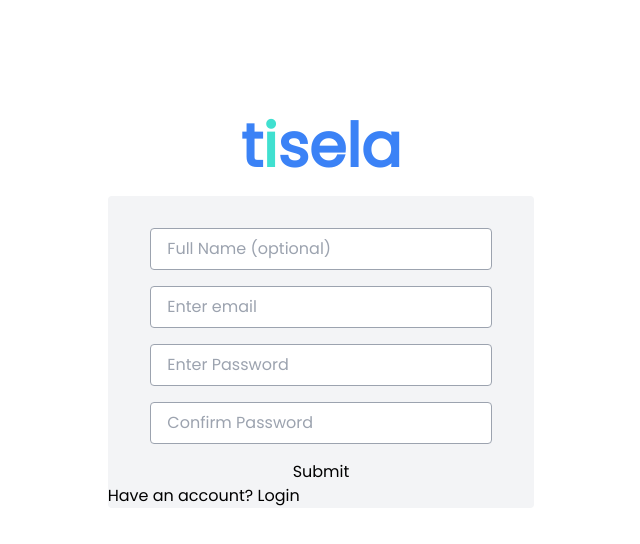
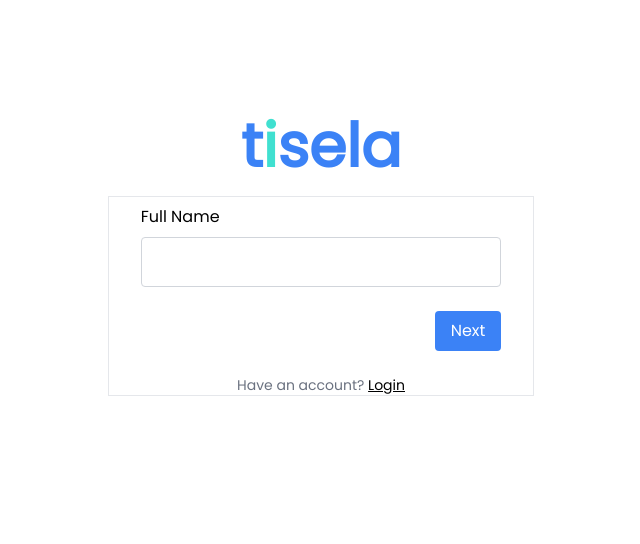
Before and after one commit to samieoseh/tisela, a Next.js app: page /signup in a window 1280 px wide. Shown: the top 544 px of the page, without its empty margins (319-959 px from the left). Built offline with nearby package versions, Linux system fonts and the light colour scheme; no server answers.

Commit message:
Created Sign up page Ui

```diff
--- a/app/(auth)/signup/confirmation/page.js
+++ b/app/(auth)/signup/confirmation/page.js
@@ -15,7 +15,7 @@ const ConfirmationPage = () => {
     router.push("/");
   }
 
-  return <h1>Email Confirmed</h1>;
+  return <h1>Error in confirmation of email address</h1>;
 };
 
 export default ConfirmationPage;
--- a/app/(auth)/signup/page.js
+++ b/app/(auth)/signup/page.js
@@ -1,22 +1,51 @@
 "use client";
+
 import account from "@/service/appwriteConfig";
 import { ID } from "appwrite";
 import Link from "next/link";
 import { useState } from "react";
 
-const formTemplate = [
-  { type: "text", name: "name", placeholder: "Full Name (optional)" },
-  { type: "email", name: "email", placeholder: "Enter email" },
-  { type: "password", name: "name", placeholder: "Enter Password" },
-  { type: "password", name: "name", placeholder: "Confirm Password" },
-];
+const InputField = ({ label, type, value, onChange }) => (
+  <div className="flex flex-col">
+    <label className="py-2">{label}</label>
+    <input
+      type={type}
+      value={value}
+      onChange={onChange}
+      className="px-4 py-3 outline-none rounded border w-full border-gray-300 focus:border-blue-500 focus:shadow-sm"
+    />
+  </div>
+);
+
+const StepButton = ({ text, onClick }) => (
+  <div className="w-full flex justify-end">
+    <button
+      onClick={onClick}
+      className="bg-blue-500 px-4 py-2 mt-6 rounded shadow:sm text-white"
+    >
+      {text}
+    </button>
+  </div>
+);
+
 const SignUpPage = () => {
   const [sentVerificationMsg, setSentVerificationMsg] = useState(false);
+  const [name, setName] = useState("");
+  const [email, setEmail] = useState("");
+  const [password, setPassword] = useState("");
+  const [step, setStep] = useState(1);
+
+  const handleStep = () => {
+    if (step < 3) {
+      setStep(step + 1);
+    } else {
+      handleSubmit({ name, email, password });
+    }
+  };
 
   const handleSubmit = async (formObj) => {
     // TODO: perform regex to email
-    // TODO: check if password is same as confirmed password
-    // TODO: check if password contains at least a special character, a number and it is at least 8 characters long
+
     try {
       await account.create(
         ID.unique(),
@@ -26,9 +55,15 @@ const SignUpPage = () => {
       );
       await account.createEmailSession(formObj.email, formObj.password);
 
-      const verifiedUser = await account.createVerification(
-        "http://localhost:3000/signup/confirmation",
-      );
+      if (process.env.NEXT_PUBLIC_ENVIRONMENT === "development") {
+        const verifiedUser = await account.createVerification(
+          "http://localhost:3000/signup/confirmation",
+        );
+      } else {
+        const verifiedUser = await account.createVerification(
+          "https://tisela.vercel.app/signup/confirmation",
+        );
+      }
 
       setSentVerificationMsg(true);
     } catch (e) {
@@ -37,39 +72,48 @@ const SignUpPage = () => {
   };
 
   return (
-    <div className="w-full bg-gray-100 rounded">
-      <form
-        className="flex flex-col pt-8 w-4/5 mx-auto mt-0"
-        onSubmit={(e) => {
-          e.preventDefault();
-          const formData = new FormData(e.target);
-          const formObj = {
-            name: formData.get("name") ?? "",
-            email: formData.get("email") ?? "",
-            password: formData.get("password") ?? "",
-            confirmPassword: formData.get("confirmPassword") ?? "",
-          };
-          handleSubmit(formObj);
-        }}
-      >
-        {formTemplate.map((item) => (
-          <input
-            key={item.name}
-            type={item.type}
-            name={item.name}
-            placeholder={item.placeholder}
-            className="border border-gray-400 outline-none py-2 px-4 mb-4 rounded focus:border-blue-500"
+    <div className="w-full px-8 border">
+      <div className="">
+        {step === 1 && (
+          <InputField
+            label="Full Name"
+            type="text"
+            value={name}
+            onChange={(e) => setName(e.target.value)}
           />
-        ))}
-
-        <button>Submit</button>
-      </form>
-      <p>
-        Have an account? <Link href="/login">Login</Link>
+        )}
+        {step === 2 && (
+          <InputField
+            label="Email"
+            type="email"
+            value={email}
+            onChange={(e) => setEmail(e.target.value)}
+          />
+        )}
+        {step === 3 && (
+          <InputField
+            label="Password"
+            type="password"
+            value={password}
+            onChange={(e) => setPassword(e.target.value)}
+          />
+        )}
+        <StepButton
+          text={step < 3 ? "Next" : "Done"}
+          onClick={step < 3 ? () => setStep(step + 1) : () => handleStep()}
+        />
+      </div>
+      <p className="text-center text-sm mt-6 text-gray-500">
+        Have an account?{" "}
+        <Link href="/login" className="text-black underline">
+          Login
+        </Link>
       </p>
-      <div>
+      <div className="flex justify-center">
         {sentVerificationMsg && (
-          <p>Verification message has been sent to the provided email</p>
+          <p className="text-xs mt-4">
+            Verification message has been sent to the provided email
+          </p>
         )}
       </div>
     </div>
--- a/package.json
+++ b/package.json
@@ -18,7 +18,6 @@
     "prettier": "^3.0.2",
     "react": "18.2.0",
     "react-dom": "18.2.0",
-    "tailwindcss": "3.3.3",
-    "zustand": "^4.4.1"
+    "tailwindcss": "3.3.3"
   }
 }
```
Also changed, not shown: 2 other files (tests, documents, lock files or other folders).
